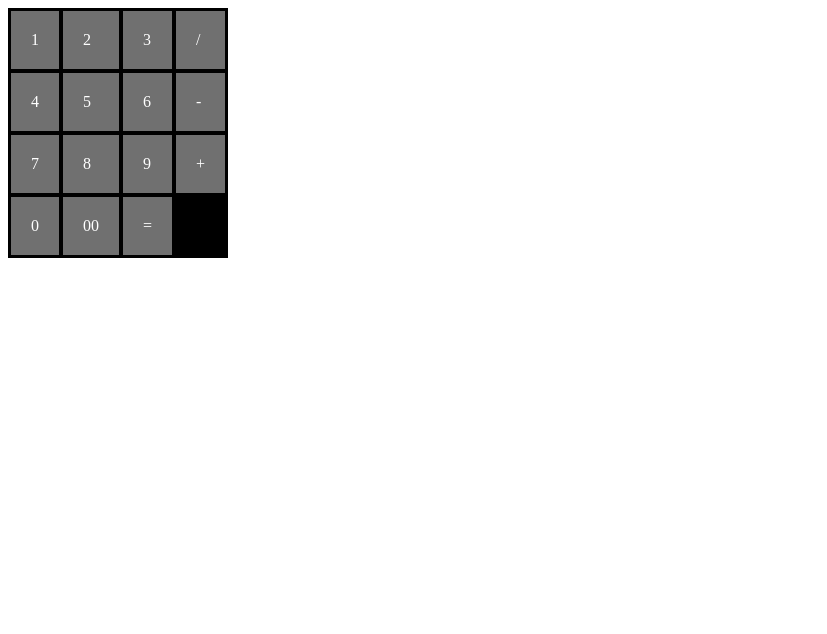
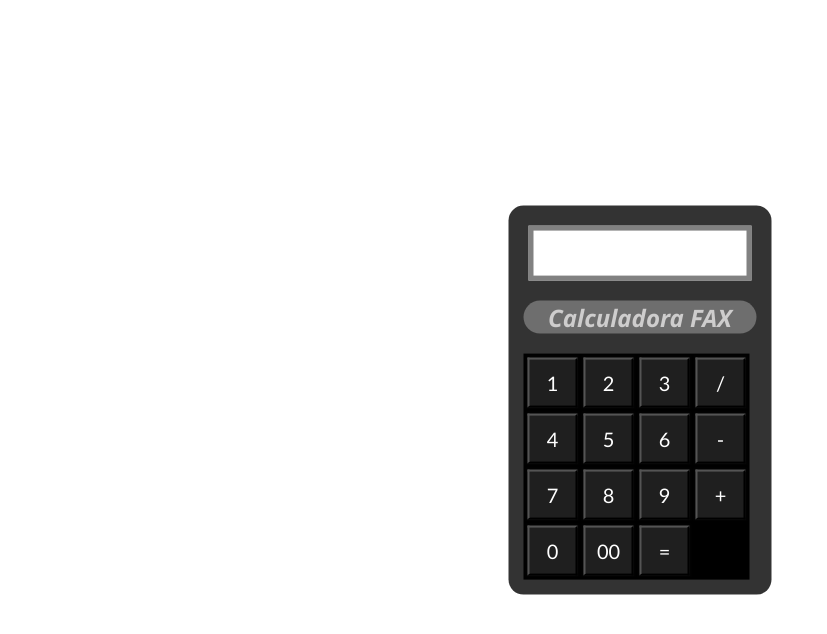
Before and after one commit to rprosa/Calculadora, a plain HTML site: page index.html in a window 1280 px wide. Shown: the whole page, without its empty margins (0-827 px from the left). Drawn offline with Linux system fonts and the light colour scheme.

Commit message:
estilização, alinhamento e começo do JS

```diff
--- a/index.html
+++ b/index.html
@@ -5,31 +5,35 @@
     <meta name="viewport" content="width=device-width, initial-scale=1.0">
     <title>Calculator</title>
     <link href= style.css rel= stylesheet />
+    <link href=script.js rel="script" />
 </head>
 <body>
+    <div class="calculadora">
+        <p id="resultado"></p>
+        <h2><i>Calculadora FAX</i></h2>
     <table>
         <tr>
-            <td input type="button" placeholder="1">1</td>
-            <td>2</td>
-            <td>3</td>
-            <td>/</td>
+            <td><button class="botao" onclick="insert('1')">1</td>
+            <td><button class="botao" onclick="insert('2')">2</td>
+            <td><button class="botao" onclick="insert('3')">3</td>
+            <td><button class="botao" onclick="insert('/')">/</td>
         </tr>
         <tr>
-            <td>4</td>
-            <td>5</td>
-            <td>6</td>
-            <td>-</td>
+            <td><button class="botao" onclick="insert('4')">4</td>
+            <td><button class="botao" onclick="insert('5')">5</td>
+            <td><button class="botao" onclick="insert('6')">6</td>
+            <td><button class="botao" onclick="insert('-')">-</td>
         </tr>
         <tr>
-            <td>7</td>
-            <td>8</td>
-            <td>9</td>
-            <td>+</td>
+            <td><button class="botao" onclick="insert('7')">7</td>
+            <td><button class="botao" onclick="insert('8')">8</td>
+            <td><button class="botao" onclick="insert('9')">9</td>
+            <td><button class="botao" onclick="insert('+')">+</td>
         </tr>
         <tr>
-            <td>0</td>
-            <td>00</td>
-            <td>=</td>
+            <td><button class="botao" onclick="insert('0')">0</td>
+            <td><button class="botao" onclick="insert('00')">00</td>
+            <td rowspan="2px"><button class="botao" onclick="insert('=')">=</td>
         </tr>
     </table>
 </body>
--- a/style.css
+++ b/style.css
@@ -1,10 +1,45 @@
-
+.calculadora{
+    position: absolute;
+    background-color: rgba(0, 0, 0, 0.8);
+    top: 50%;
+    left: 50%;
+    transform: translate(-50%,-50%);
+    border-radius: 15px;
+    padding: 15px;
+}
+p{
+    background-color: white;
+    width: 193px;
+    height: 25px;
+    margin: 5px;
+    font-size: 25px;
+    color: rgba(102, 102, 102, 0.822);
+    text-align: right;
+    padding: 10px;
+    border: 5px solid;
+}
 table{
     background-color: rgb(0, 0, 0) ;
+}
+h2{
+    font-family: 'Segoe UI', Tahoma, Geneva, Verdana, sans-serif;
+    color: rgb(206, 205, 205);
+    align-items: center;
+    background-color: rgb(110, 110, 110);
+    border-radius: 19px;
+    text-align: center;
 }
 td{
     color: rgb(255, 255, 255);
     border: 1px solid black;
-    padding: 20px;
-    background-color: rgb(112, 112, 112);
+    background-color: rgb(5, 5, 5);
 }
+.botao{
+    font-family:'Trebuchet MS', 'Lucida Sans Unicode', 'Lucida Grande', 'Lucida Sans', Arial, sans-serif;
+    width: 50px;
+    height: 50px;
+    font-size: 20px;
+    cursor: pointer;
+    background-color: rgb(31,31,31);
+    color: #ffffff;
+}
```
Also changed, not shown: script.js (added).
